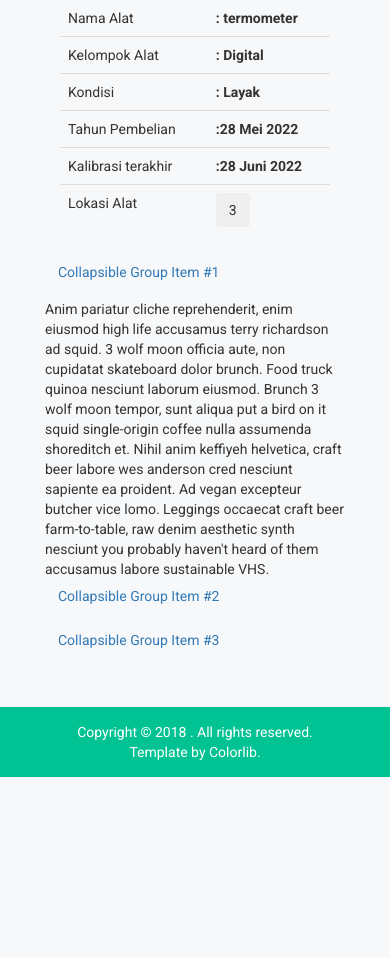
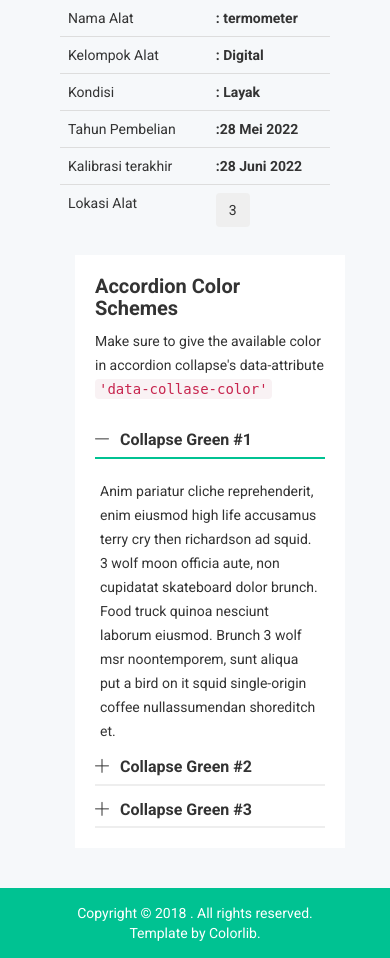
Before and after one commit to satriasapta/inventaris-alat-meteorologi, a CodeIgniter 4 app: template app/Views/admin/detailalat.php in a window 390 px wide. Shown: the part 561-1519 px from the top of the page. Before the commit the page ends 1338 px from the top, so only its background shows below. Run offline with PHP 8.4 and a stand-in for CodeIgniter, Linux system fonts and the light colour scheme; the template is opened without the code that fills it, so the values that code supplies are empty; some libraries are stand-ins or nearby versions; some web fonts are replaced.

Commit message:
Update detailalat.php

```diff
--- a/app/Views/admin/detailalat.php
+++ b/app/Views/admin/detailalat.php
@@ -50,52 +50,67 @@
             <tr>
             </tr>
           </table>
+          <tr>
+            <div class="container">
+              <div class="row">
+                <div class="col-lg-12 col-md-12 col-sm-12 col-xs-12">
+                  <div class="accordion-wn-wp">
+                    <div class="accordion-hd">
+                      <h2>Accordion Color Schemes</h2>
+                      <p>Make sure to give the available color in accordion collapse's data-attribute <code>'data-collase-color'</code></p>
                     </div>
-                <div id="accordion">
-  <div class="card mt-3">
-    <div class="card-header" id="headingOne">
-      <h5 class="mb-0">
-        <button class="btn btn-link" data-toggle="collapse" data-target="#collapseOne" aria-expanded="true" aria-controls="collapseOne">
-          Collapsible Group Item #1
-        </button>
-      </h5>
+                    <div class="row">
+                      <div class="col-lg-6 col-md-6 col-sm-6 col-xs-12">
+                        <div class="accordion-stn">
+                          <div class="panel-group" data-collapse-color="nk-green" id="accordionGreen" role="tablist" aria-multiselectable="true">
+                            <div class="panel panel-collapse notika-accrodion-cus">
+                              <div class="panel-heading" role="tab">
+                                <h4 class="panel-title">
+                                  <a data-toggle="collapse" data-parent="#accordionGreen" href="#accordionGreen-one" aria-expanded="true">
+                                    Collapse Green #1
+                                  </a>
+                                </h4>
                               </div>
-
-    <div id="collapseOne" class="collapse show" aria-labelledby="headingOne" data-parent="#accordion">
-      <div class="card-body">
-        Anim pariatur cliche reprehenderit, enim eiusmod high life accusamus terry richardson ad squid. 3 wolf moon officia aute, non cupidatat skateboard dolor brunch. Food truck quinoa nesciunt laborum eiusmod. Brunch 3 wolf moon tempor, sunt aliqua put a bird on it squid single-origin coffee nulla assumenda shoreditch et. Nihil anim keffiyeh helvetica, craft beer labore wes anderson cred nesciunt sapiente ea proident. Ad vegan excepteur butcher vice lomo. Leggings occaecat craft beer farm-to-table, raw denim aesthetic synth nesciunt you probably haven't heard of them accusamus labore sustainable VHS.
+                              <div id="accordionGreen-one" class="collapse in" role="tabpanel">
+                                <div class="panel-body">
+                                  <p>Anim pariatur cliche reprehenderit, enim eiusmod high life accusamus terry cry then richardson ad squid. 3 wolf moon officia aute, non cupidatat skateboard dolor brunch. Food truck quinoa nesciunt laborum eiusmod. Brunch 3 wolf msr noontemporem, sunt aliqua put a bird on it squid single-origin coffee nullassumendan shoreditch et.</p>
                                 </div>
                               </div>
                             </div>
-  <div class="card">
-    <div class="card-header" id="headingTwo">
-      <h5 class="mb-0">
-        <button class="btn btn-link collapsed" data-toggle="collapse" data-target="#collapseTwo" aria-expanded="false" aria-controls="collapseTwo">
-          Collapsible Group Item #2
-        </button>
-      </h5>
+                            <div class="panel panel-collapse notika-accrodion-cus">
+                              <div class="panel-heading" role="tab">
+                                <h4 class="panel-title">
+                                  <a class="collapsed" data-toggle="collapse" data-parent="#accordionGreen" href="#accordionGreen-two" aria-expanded="false">
+                                    Collapse Green #2
+                                  </a>
+                                </h4>
                               </div>
-    <div id="collapseTwo" class="collapse" aria-labelledby="headingTwo" data-parent="#accordion">
-      <div class="card-body">
-        Anim pariatur cliche reprehenderit, enim eiusmod high life accusamus terry richardson ad squid. 3 wolf moon officia aute, non cupidatat skateboard dolor brunch. Food truck quinoa nesciunt laborum eiusmod. Brunch 3 wolf moon tempor, sunt aliqua put a bird on it squid single-origin coffee nulla assumenda shoreditch et. Nihil anim keffiyeh helvetica, craft beer labore wes anderson cred nesciunt sapiente ea proident. Ad vegan excepteur butcher vice lomo. Leggings occaecat craft beer farm-to-table, raw denim aesthetic synth nesciunt you probably haven't heard of them accusamus labore sustainable VHS.
+                              <div id="accordionGreen-two" class="collapse" role="tabpanel">
+                                <div class="panel-body">
+                                  <p>Anim pariatur cliche reprehenderit, enim eiusmod high life accusamus terry cry then richardson ad squid. 3 wolf moon officia aute, non cupidatat skateboard dolor brunch. Food truck quinoa nesciunt laborum eiusmod. Brunch 3 wolf msr noontemporem, sunt aliqua put a bird on it squid single-origin coffee nullassumendan shoreditch et.</p>
                                 </div>
                               </div>
                             </div>
-  <div class="card">
-    <div class="card-header" id="headingThree">
-      <h5 class="mb-0">
-        <button class="btn btn-link collapsed" data-toggle="collapse" data-target="#collapseThree" aria-expanded="false" aria-controls="collapseThree">
-          Collapsible Group Item #3
-        </button>
-      </h5>
+                            <div class="panel panel-collapse notika-accrodion-cus">
+                              <div class="panel-heading" role="tab">
+                                <h4 class="panel-title">
+                                  <a class="collapsed" data-toggle="collapse" data-parent="#accordionGreen" href="#accordionGreen-three" aria-expanded="false">
+                                    Collapse Green #3
+                                  </a>
+                                </h4>
                               </div>
-    <div id="collapseThree" class="collapse" aria-labelledby="headingThree" data-parent="#accordion">
-      <div class="card-body">
-        Anim pariatur cliche reprehenderit, enim eiusmod high life accusamus terry richardson ad squid. 3 wolf moon officia aute, non cupidatat skateboard dolor brunch. Food truck quinoa nesciunt laborum eiusmod. Brunch 3 wolf moon tempor, sunt aliqua put a bird on it squid single-origin coffee nulla assumenda shoreditch et. Nihil anim keffiyeh helvetica, craft beer labore wes anderson cred nesciunt sapiente ea proident. Ad vegan excepteur butcher vice lomo. Leggings occaecat craft beer farm-to-table, raw denim aesthetic synth nesciunt you probably haven't heard of them accusamus labore sustainable VHS.
+                              <div id="accordionGreen-three" class="collapse" role="tabpanel">
+                                <div class="panel-body">
+                                  <p>Anim pariatur cliche reprehenderit, enim eiusmod high life accusamus terry cry then richardson ad squid. 3 wolf moon officia aute, non cupidatat skateboard dolor brunch. Food truck quinoa nesciunt laborum eiusmod. Brunch 3 wolf msr noontemporem, sunt aliqua put a bird on it squid single-origin coffee nullassumendan shoreditch et.</p>
                                 </div>
                               </div>
                             </div>
                           </div>
                         </div>
                       </div>
+                    </div>
+                  </div>
+          </tr>
+
+        </div>
         <?= $this->endSection(); ?>
```
Lines whose indentation alone changed are shown as unchanged.
